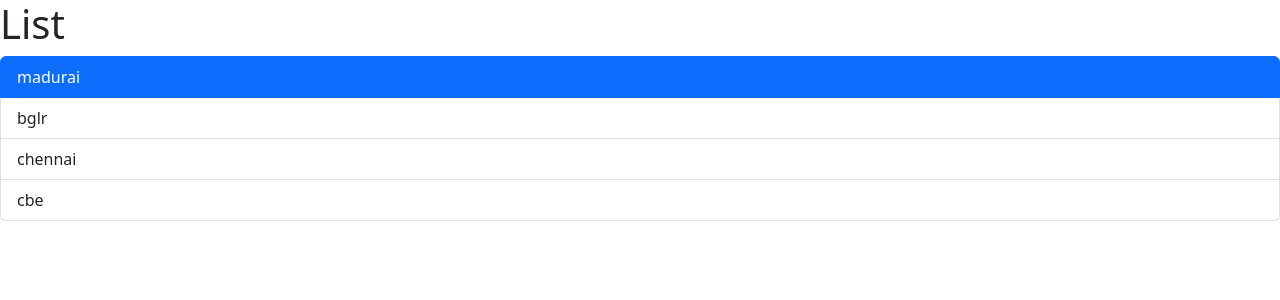
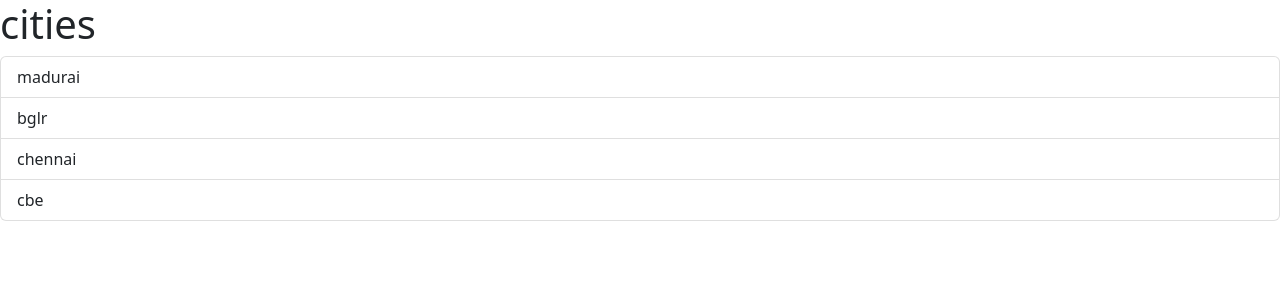
Before and after one commit to rpradeep02/react-app, a React (Vite) app: page / in a window 1280 px wide. Shown: the top 300 px of the page. Built offline with nearby package versions, Linux system fonts and the light colour scheme.

Commit message:
learned props

```diff
--- a/src/App.tsx
+++ b/src/App.tsx
@@ -1,7 +1,20 @@
 import ListGroup from "./components/ListGroup";
 
 function App() {
-  return <div><ListGroup /></div>
+  let items = ["madurai", "bglr", "chennai", "cbe"];
+
+  const handleSelectItem = (item: string) => {
+    console.log(item);
+  };
+  return (
+    <div>
+      <ListGroup
+        items={items}
+        heading="cities"
+        onSelectItem={handleSelectItem}
+      />
+    </div>
+  );
 }
 
 export default App;
--- a/src/components/ListGroup.tsx
+++ b/src/components/ListGroup.tsx
@@ -1,10 +1,17 @@
-function ListGroup() {
-  let items = ["madurai", "bglr", "chennai", "cbe"];
-  let selectedIndex = 0;
+import { useState } from "react";
+
+interface Props {
+  items: string[];
+  heading: string;
+  onSelectItem: (item: string) => void;
+}
+
+function ListGroup({ items, heading, onSelectItem }: Props) {
+  const [selectedIndex, setSelectedIndex] = useState(-1);
 
   return (
     <>
-      <h1>List</h1>
+      <h1>{heading}</h1>
       {items.length === 0 && <p>no items found</p>}
       <ul className="list-group">
         {items.map((item, index) => (
@@ -16,7 +23,8 @@ function ListGroup() {
             }
             key={item}
             onClick={() => {
-              selectedIndex === index;
+              setSelectedIndex(index);
+              onSelectItem(item);
             }}
           >
             {item}
```
